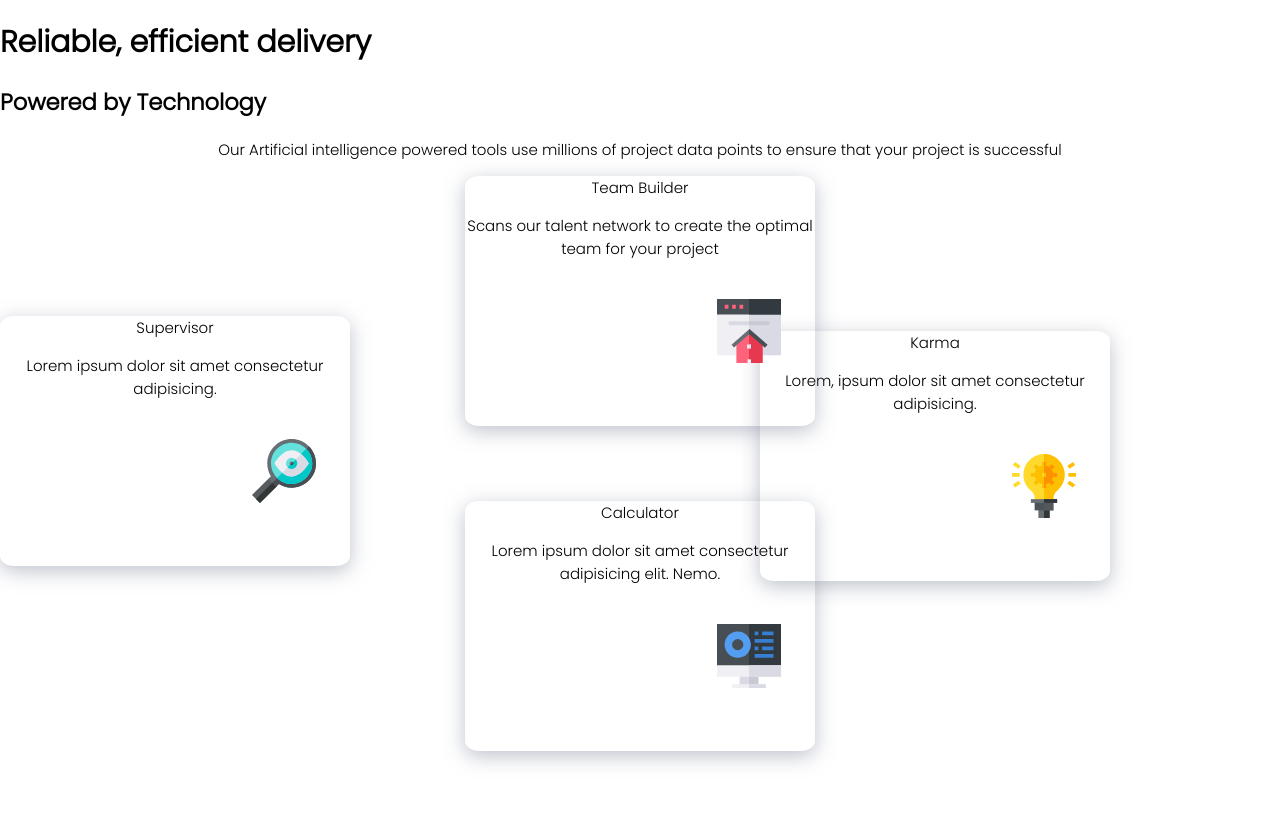
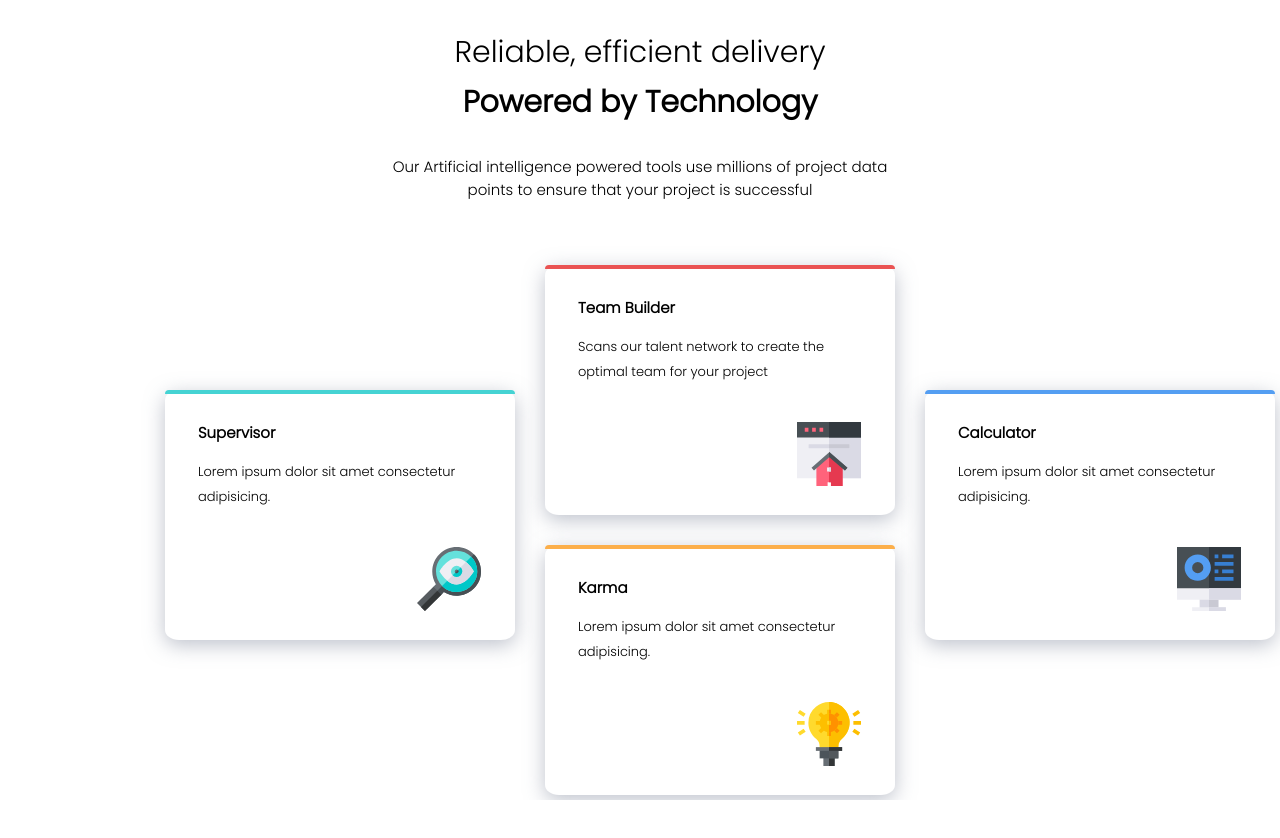
Before and after one commit to Tyronwilliam/Four-card-feature-, a plain HTML site: page four-card-feature-section-master/images/index.html in a window 1280 px wide. After the commit the page ends 800 px from the top, so only its background shows below. Drawn offline with Linux system fonts and the light colour scheme.

Commit message:
Update index.html

```diff
--- a/four-card-feature-section-master/images/index.html
+++ b/four-card-feature-section-master/images/index.html
@@ -11,45 +11,51 @@
     />
   </head>
   <body>
-
-    <div class="box0">
-      <h1>Reliable, efficient delivery</h1>
-      <h2 id="titre2">Powered by Technology</h2>
+    <div class="titre">
+      <h1 id="style1">Reliable, efficient delivery</h1>
     </div>
-
-    <div class="txt">
-      <p id="texte">
+    <div class="titre2"><h2 id="style2">Powered by Technology</h2></div>
+    <div class="soustitre">
+      <p>
         Our Artificial intelligence powered tools use millions of project data
         points to ensure that your project is successful
       </p>
     </div>
-    <div class="border">
+    <div class="container">
       <div class="box1">
-        <p class="text2">Team Builder</p>
-        <p class="text3">
+        <div class="shadow"></div>
+        <p class="name">Team Builder</p>
+
+        <p class="lorem">
           Scans our talent network to create the optimal team for your project
         </p>
         <img class="icone" src="\images\icon-team-builder.svg" alt="Maison" />
       </div>
+      <div class="box2">
+        <div class="shadow1"></div>
+        <p class="name">Supervisor</p>
+        <p class="lorem">Lorem ipsum dolor sit amet consectetur adipisicing.</p>
+        <img src="\images\icon-supervisor.svg" alt="Loupe" class="icone" />
+      </div>
+      <div class="box3">
+        <div class="shadow2"></div>
+        <p class="name">Calculator</p>
+        <p class="lorem">Lorem ipsum dolor sit amet consectetur adipisicing.</p>
+        <img src="\images\icon-calculator.svg" alt="Loupe" class="icone" />
+      </div>
+
+      <div class="box4">
+        <div class="shadow3"></div>
+        <p class="name">Karma</p>
+        <p class="lorem">Lorem ipsum dolor sit amet consectetur adipisicing.</p>
+        <img
+          src="\images\icon-karma.svg"
+          alt="ampoule"
+          alt=" ecran"
+          alt="Loupe"
+          class="icone"
+        />
+      </div>
     </div>
-    <div class="box2">
-      <p class="text2">Supervisor</p>
-      <p class="text3">Lorem ipsum dolor sit amet consectetur adipisicing.</p>
-      <img src="\images\icon-supervisor.svg" alt="Loupe" class="icone" />
-    </div>
-
-    <div class="box3">
-      <p class="text2">Karma</p>
-      <p class="text3">Lorem, ipsum dolor sit amet consectetur adipisicing.</p>
-      <img src="\images\icon-karma.svg" alt="ampoule" class="icone" />
-    </div>
-    <div class="box4">
-      <p class="text2">Calculator</p>
-      <p class="text3">
-        Lorem ipsum dolor sit amet consectetur adipisicing elit. Nemo.
-      </p>
-      <img src="\images\icon-calculator.svg" alt=" ecran" class="icone" />
-    </div>
-
   </body>
 </html>
```
